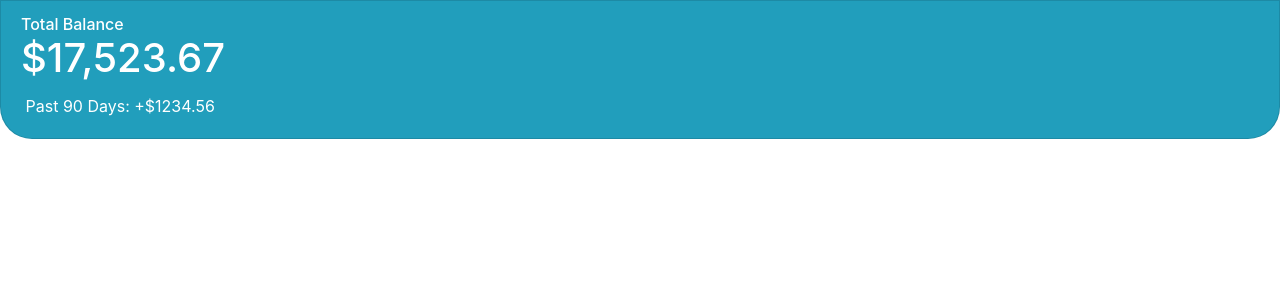
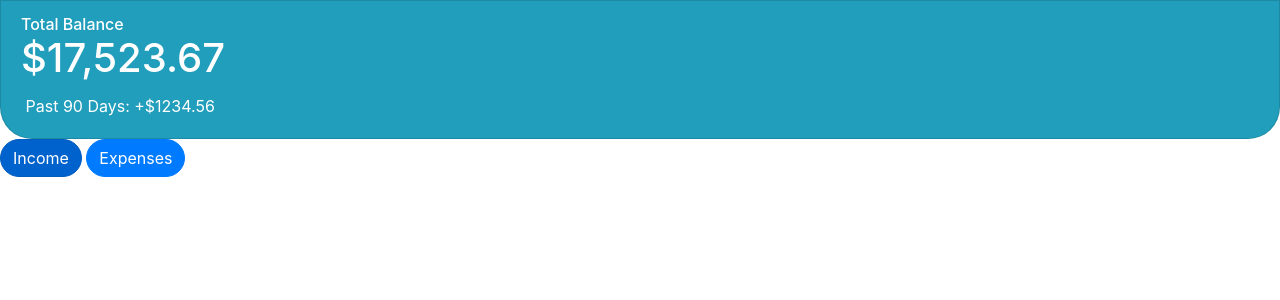
Before and after one commit to julmg23/budget_web_app, a Flask app: page / in a window 1280 px wide. Shown: the part 54-354 px from the top of the page. Run offline with Flask 2, Linux system fonts and the light colour scheme.

Commit message:
Created income and expenses buttons

```diff
--- a/templates/index.html
+++ b/templates/index.html
@@ -37,6 +37,10 @@
         </div>
     </div>
 
+    <div class="d-grid gap-2 d-md-block ">
+        <button type="button" class="btn btn-primary rounded-pill active" data-bs-toggle="button" autocomplete="off" aria-pressed="true">Income</button>
+        <button type="button" class="btn btn-primary rounded-pill justify-content-end" data-bs-toggle="button" autocomplete="off" aria-pressed="false">Expenses</button>
+    </div>
 
 </body>
 
```
